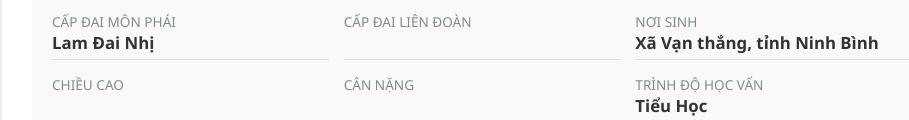
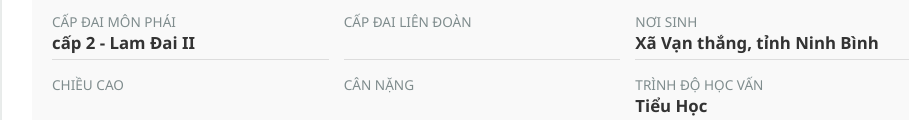
Before and after one commit to trthuan196-ui/Nguyentruongan_2016_NinhBinh_CLBNinhbinh_VDThangQuang, a plain HTML site: page index.html in a window 1280 px wide. Shown: the part 773-893 px from the top of the page, without its empty margins (158-1067 px from the left). Drawn offline with Linux system fonts and the light colour scheme.

Commit message:
Update index.html

```diff
--- a/index.html
+++ b/index.html
@@ -157,7 +157,7 @@
         <div class="info-item"><label>CCCD</label><span></span></div>
         <div class="info-item"><label>Số Điện Thoại</label><span>0987887743</span></div>
         <div class="info-item"><label>Võ Đường</label><span>Võ Đường Thắng Quang</span></div>
-        <div class="info-item"><label>Cấp Đai Môn Phái</label><span>Lam Đai Nhị</span></div>
+        <div class="info-item"><label>Cấp Đai Môn Phái</label><span>cấp 2 - Lam Đai II </span></div>
         <div class="info-item"><label>Cấp Đai Liên Đoàn</label><span></span></div>
         <div class="info-item"><label>Nơi Sinh</label><span>Xã Vạn thắng, tỉnh Ninh Bình</span></div>
         <div class="info-item"><label>Chiều cao</label><span></span></div>
```
